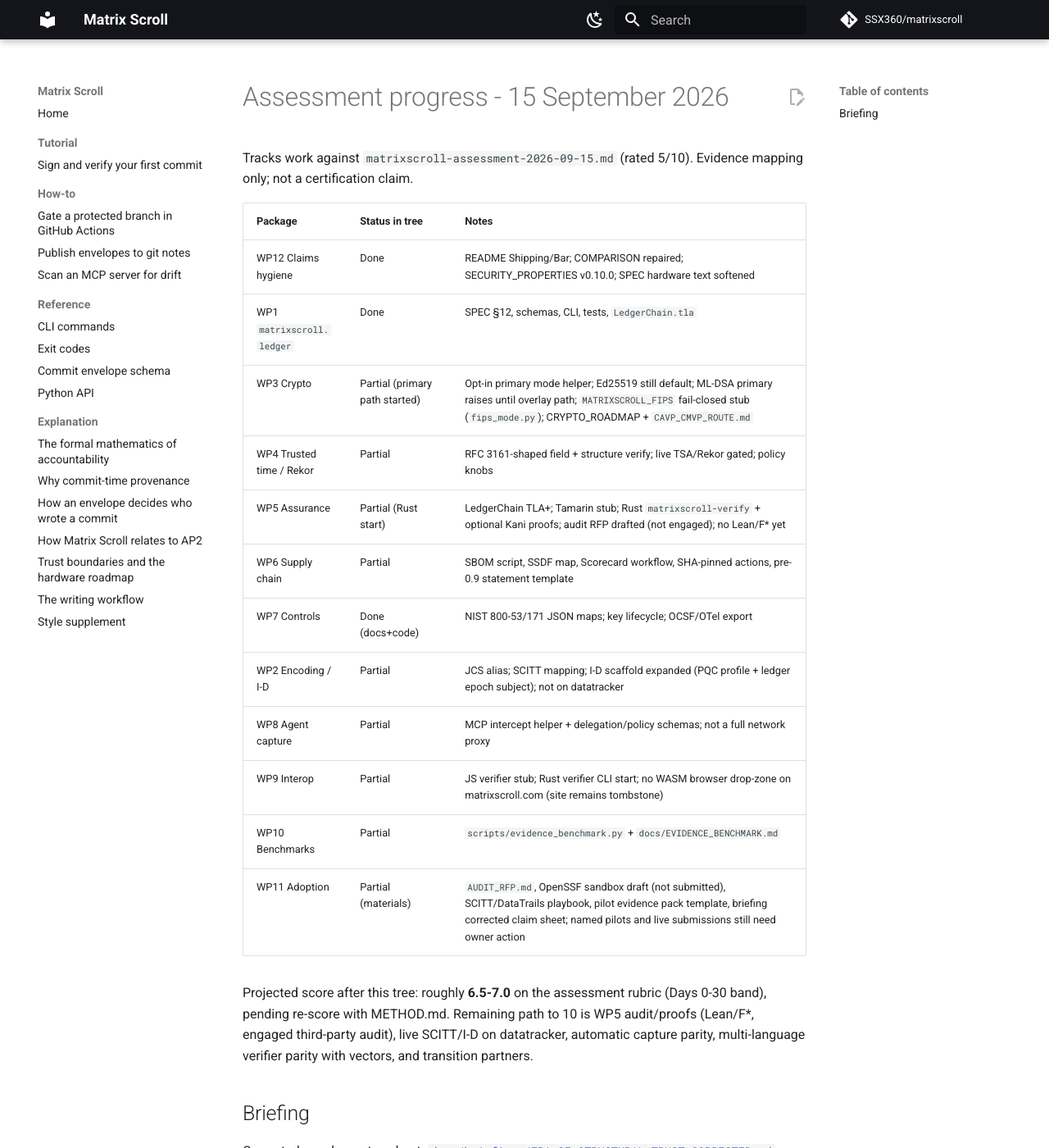
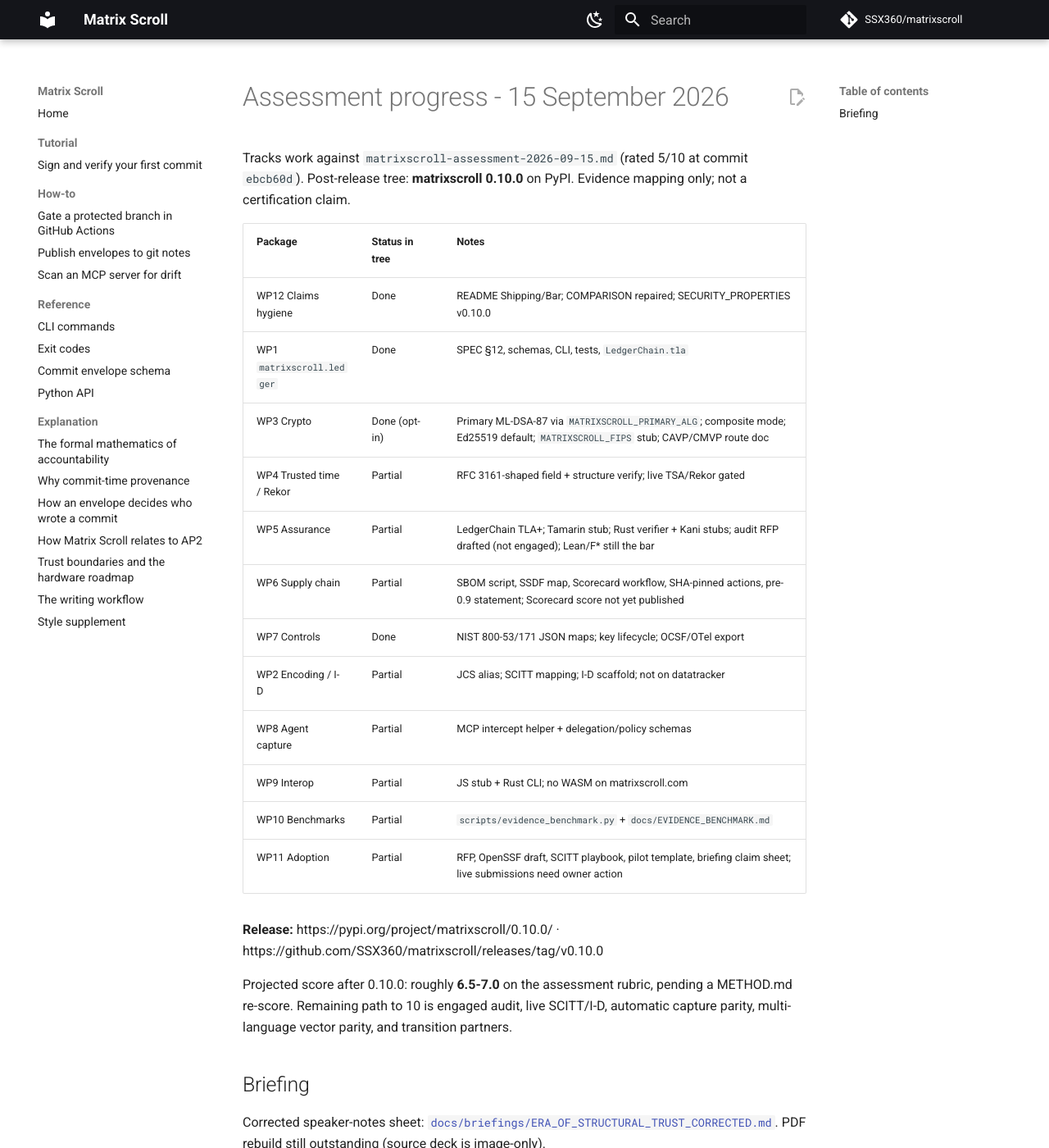
Before and after one commit to SSX360/matrixscroll, an MkDocs documentation site: the page built from docs/ASSESSMENT_PROGRESS_2026-09-15.md, in a window 1280 px wide and 1400 px high. Shown: the whole window at 82% size. Built offline with MkDocs 1.6.1 and Material for MkDocs 9.7.7, drawn with Linux system fonts in a browser that asks for light colours; comment, search, counter and statistics services are not loaded; some of the changed text lies outside the part shown.

Commit message:
chore: finalize 0.10.0 evidence digests and pin surfaces
Record published wheel/sdist SHA-256 digests, bump the verify action default
and docs to 0.10.0, and refresh PUBLIC_HISTORY / POC2 / assessment progress.

Co-authored-by: Cursor <cursoragent@cursor.com>

```diff
--- a/docs/ASSESSMENT_PROGRESS_2026-09-15.md
+++ b/docs/ASSESSMENT_PROGRESS_2026-09-15.md
@@ -1,27 +1,34 @@
 # Assessment progress - 15 September 2026
 
-Tracks work against `matrixscroll-assessment-2026-09-15.md` (rated 5/10).
+Tracks work against `matrixscroll-assessment-2026-09-15.md` (rated 5/10 at
+commit `ebcb60d`). Post-release tree: **matrixscroll 0.10.0** on PyPI.
 Evidence mapping only; not a certification claim.
 
 | Package | Status in tree | Notes |
 | --- | --- | --- |
-| WP12 Claims hygiene | Done | README Shipping/Bar; COMPARISON repaired; SECURITY_PROPERTIES v0.10.0; SPEC hardware text softened |
+| WP12 Claims hygiene | Done | README Shipping/Bar; COMPARISON repaired; SECURITY_PROPERTIES v0.10.0 |
 | WP1 `matrixscroll.ledger` | Done | SPEC §12, schemas, CLI, tests, `LedgerChain.tla` |
-| WP3 Crypto | Partial (primary path started) | Opt-in primary mode helper; Ed25519 still default; ML-DSA primary raises until overlay path; `MATRIXSCROLL_FIPS` fail-closed stub (`fips_mode.py`); CRYPTO_ROADMAP + `CAVP_CMVP_ROUTE.md` |
-| WP4 Trusted time / Rekor | Partial | RFC 3161-shaped field + structure verify; live TSA/Rekor gated; policy knobs |
-| WP5 Assurance | Partial (Rust start) | LedgerChain TLA+; Tamarin stub; Rust `matrixscroll-verify` + optional Kani proofs; audit RFP drafted (not engaged); no Lean/F\* yet |
-| WP6 Supply chain | Partial | SBOM script, SSDF map, Scorecard workflow, SHA-pinned actions, pre-0.9 statement template |
-| WP7 Controls | Done (docs+code) | NIST 800-53/171 JSON maps; key lifecycle; OCSF/OTel export |
-| WP2 Encoding / I-D | Partial | JCS alias; SCITT mapping; I-D scaffold expanded (PQC profile + ledger epoch subject); not on datatracker |
-| WP8 Agent capture | Partial | MCP intercept helper + delegation/policy schemas; not a full network proxy |
-| WP9 Interop | Partial | JS verifier stub; Rust verifier CLI start; no WASM browser drop-zone on matrixscroll.com (site remains tombstone) |
+| WP3 Crypto | Done (opt-in) | Primary ML-DSA-87 via `MATRIXSCROLL_PRIMARY_ALG`; composite mode; Ed25519 default; `MATRIXSCROLL_FIPS` stub; CAVP/CMVP route doc |
+| WP4 Trusted time / Rekor | Partial | RFC 3161-shaped field + structure verify; live TSA/Rekor gated |
+| WP5 Assurance | Partial | LedgerChain TLA+; Tamarin stub; Rust verifier + Kani stubs; audit RFP drafted (not engaged); Lean/F\* still the bar |
+| WP6 Supply chain | Partial | SBOM script, SSDF map, Scorecard workflow, SHA-pinned actions, pre-0.9 statement; Scorecard score not yet published |
+| WP7 Controls | Done | NIST 800-53/171 JSON maps; key lifecycle; OCSF/OTel export |
+| WP2 Encoding / I-D | Partial | JCS alias; SCITT mapping; I-D scaffold; not on datatracker |
+| WP8 Agent capture | Partial | MCP intercept helper + delegation/policy schemas |
+| WP9 Interop | Partial | JS stub + Rust CLI; no WASM on matrixscroll.com |
 | WP10 Benchmarks | Partial | `scripts/evidence_benchmark.py` + `docs/EVIDENCE_BENCHMARK.md` |
-| WP11 Adoption | Partial (materials) | `AUDIT_RFP.md`, OpenSSF sandbox draft (not submitted), SCITT/DataTrails playbook, pilot evidence pack template, briefing corrected claim sheet; named pilots and live submissions still need owner action |
+| WP11 Adoption | Partial | RFP, OpenSSF draft, SCITT playbook, pilot template, briefing claim sheet; live submissions need owner action |
 
-Projected score after this tree: roughly **6.5-7.0** on the assessment rubric (Days 0-30 band), pending re-score with METHOD.md. Remaining path to 10 is WP5 audit/proofs (Lean/F\*, engaged third-party audit), live SCITT/I-D on datatracker, automatic capture parity, multi-language verifier parity with vectors, and transition partners.
+**Release:** https://pypi.org/project/matrixscroll/0.10.0/ ·
+https://github.com/SSX360/matrixscroll/releases/tag/v0.10.0
+
+Projected score after 0.10.0: roughly **6.5-7.0** on the assessment rubric,
+pending a METHOD.md re-score. Remaining path to 10 is engaged audit, live
+SCITT/I-D, automatic capture parity, multi-language vector parity, and
+transition partners.
 
 ## Briefing
 
 Corrected speaker-notes sheet:
-[`docs/briefings/ERA_OF_STRUCTURAL_TRUST_CORRECTED.md`](briefings/ERA_OF_STRUCTURAL_TRUST_CORRECTED.md)
-(tamper-evident; insider limits; simulator N; IPTO HR001126S0011 $1.41M requested not awarded; anonymized pilots; FIPS 204 software not FIPS 140-3; keep three-valued verdict and Independence Firewall). PDF rebuild still outstanding.
+[`docs/briefings/ERA_OF_STRUCTURAL_TRUST_CORRECTED.md`](briefings/ERA_OF_STRUCTURAL_TRUST_CORRECTED.md).
+PDF rebuild still outstanding (source deck is image-only).
```
Also changed, not shown: CHANGELOG.md (+1 -1 lines), PUBLIC_HISTORY.md (+4 -3 lines), SECURITY.md (+3 -2 lines), docs/EVIDENCE.md (+5 -3 lines), docs/POC2_AUDIT.md (+15 -22 lines), docs/SSDF_SP800-218_MAPPING.md (+1 -1 lines), .github/actions/verify/README.md, 2 other files.
